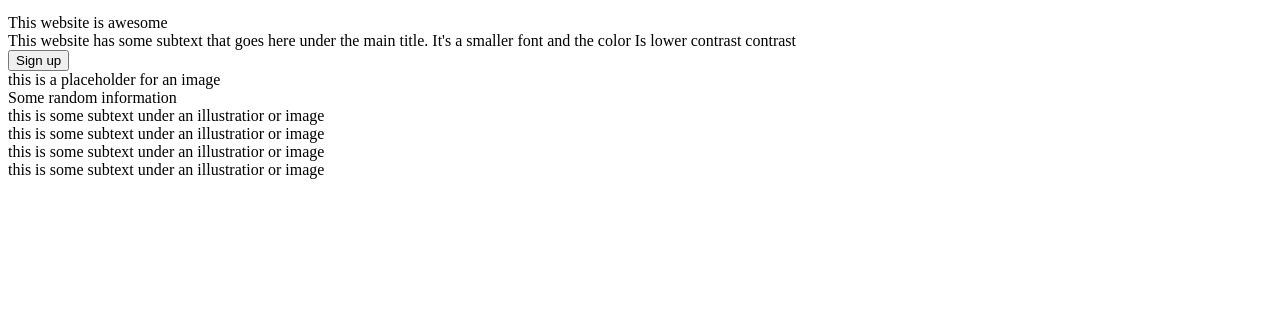
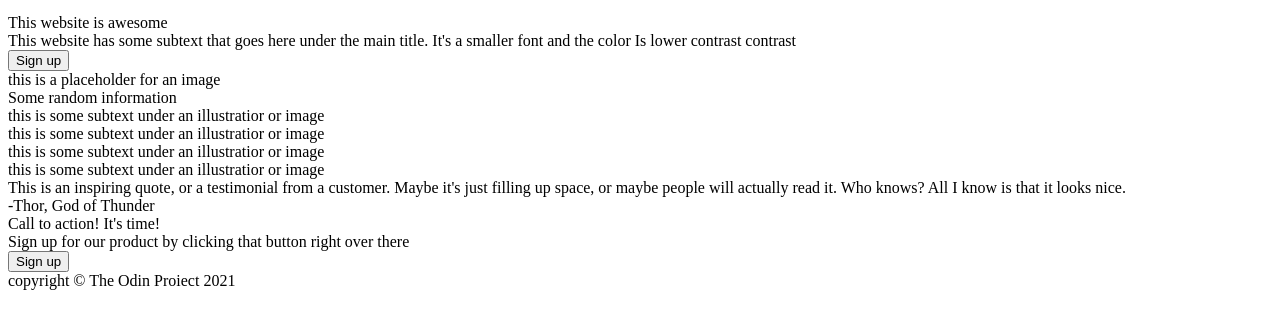
Before and after one commit to Ghostinasuitt/project-landing-page, a plain HTML site: page index.html in a window 1280 px wide. Shown: the part 98-426 px from the top of the page. Drawn offline with Linux system fonts and the light colour scheme.

Commit message:
add classes:thor, quote, customer, bar, action, click, sign 2, footer. add text to classes thor and footer

```diff
--- a/index.html
+++ b/index.html
@@ -25,7 +25,7 @@
             This website has some subtext that goes here under the main title.
             It's a smaller font and the color Is lower contrast contrast
           </div>
-          <button class="sign-up">Sign up</button>
+          <button class="sign">Sign up</button>
           <div class="placeholder">this is a placeholder for an image</div>
         </div>
       </div>
@@ -51,5 +51,21 @@
         </div>
       </div>
     </div>
+    <div class="thor">
+      <div class="quote">
+        This is an inspiring quote, or a testimonial from a customer. Maybe it's
+        just filling up space, or maybe people will actually read it. Who knows?
+        All I know is that it looks nice.
+      </div>
+      <div class="cutsomer">-Thor, God of Thunder</div>
+    </div>
+    <div class="bar">
+      <div class="action">Call to action! It's time!</div>
+      <div class="click">
+        Sign up for our product by clicking that button right over there
+      </div>
+      <button class="sign 2">Sign up</button>
+    </div>
+    <div class="footer">copyright © The Odin Proiect 2021</div>
   </body>
 </html>
```
